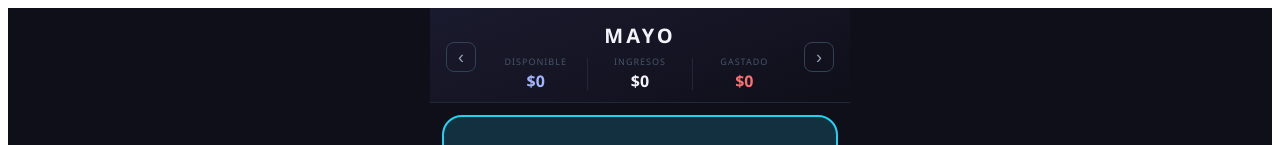
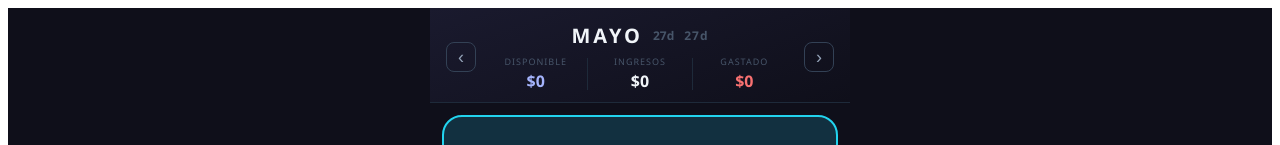
Before and after one commit to Alfrevn/mis-finanzas, a React (Vite) app: page / in a window 1280 px wide. Shown: the top 145 px of the page. Built offline with nearby package versions, Linux system fonts and the light colour scheme.

Commit message:
Update App.jsx

```diff
--- a/src/App.jsx
+++ b/src/App.jsx
@@ -128,7 +128,7 @@ export default function App() {
   const totalSpent     = SPEND_CATS.reduce((a,c)=>a+(totals[c.id]||0),0);
   const available      = totalIncome - totalSpent - (totals["ahorro"]||0);
   const totalBudgets   = Object.values(md.budgets||{}).reduce((a,b)=>a+b,0);
-  const montoRestante  = totalIncome - totalBudgets;
+  const montoRestante  = totalIncome - (totals["ahorro"]||0) - (totalBudgets - (md.budgets?.["ahorro"]||0));
 
   const pStart = toDateStr(periodStart(period));
   const pEnd   = toDateStr(periodEnd(period));
@@ -222,9 +222,7 @@ export default function App() {
         {budget>0&&<span style={{fontSize:13,fontWeight:700,marginTop:4,color:over?"#f87171":ok?"#4ade80":"#94a3b8"}}>
           ${spent.toLocaleString("es-AR")} / ${budget.toLocaleString("es-AR")}
         </span>}
-        {v&&<span style={{fontSize:14,fontWeight:800,marginTop:6,color:v.variance<=0?"#4ade80":"#f87171",background:v.variance<=0?"#14532d66":"#7f1d1d66",borderRadius:10,padding:"4px 14px"}}>
-          {v.variance<=0?`+${Math.abs(v.variance).toLocaleString("es-AR")}` : `-${v.variance.toLocaleString("es-AR")}`}
-        </span>}
+        {v&&(()=>{const days=v.dailyRate>0?Math.round(Math.abs(v.variance)/v.dailyRate*10)/10:0;const sign=v.variance<=0?"+":"-";return <span style={{fontSize:14,fontWeight:800,marginTop:6,color:v.variance<=0?"#4ade80":"#f87171",background:v.variance<=0?"#14532d66":"#7f1d1d66",borderRadius:10,padding:"4px 14px"}}>{sign}{days}d</span>;})()}
       </button>
     );
 
@@ -242,9 +240,7 @@ export default function App() {
         {budget>0&&<span style={{fontSize:10,fontWeight:700,marginTop:3,color:over?"#f87171":ok?"#4ade80":"#94a3b8"}}>
           ${spent.toLocaleString("es-AR")} / ${budget.toLocaleString("es-AR")}
         </span>}
-        {v&&<span style={{fontSize:11,fontWeight:800,marginTop:3,color:v.variance<=0?"#4ade80":"#f87171",background:v.variance<=0?"#14532d66":"#7f1d1d66",borderRadius:8,padding:"2px 8px"}}>
-          {v.variance<=0?`+${Math.abs(v.variance).toLocaleString("es-AR")}` : `-${v.variance.toLocaleString("es-AR")}`}
-        </span>}
+        {v&&(()=>{const days=v.dailyRate>0?Math.round(Math.abs(v.variance)/v.dailyRate*10)/10:0;const sign=v.variance<=0?"+":"-";return <span style={{fontSize:11,fontWeight:800,marginTop:3,color:v.variance<=0?"#4ade80":"#f87171",background:v.variance<=0?"#14532d66":"#7f1d1d66",borderRadius:8,padding:"2px 8px"}}>{sign}{days}d</span>;})()}
       </button>
     );
 
@@ -268,11 +264,26 @@ export default function App() {
   return (
     <div style={S.root}><div style={S.app}>
 
-      <div style={S.header}>
+      <div style={{...S.header, position:"sticky", top:0, zIndex:50}}>
         <div style={S.headerTop}>
           <button style={S.navBtn} onClick={()=>{ const p=prevPeriod(period); if(isPeriodAllowed(p)) setPeriod(p); }}>‹</button>
           <div style={S.headerCenter}>
-            <span style={S.monthTitle}>{periodLabel(period)}</span>
+            <div style={{display:"flex",alignItems:"center",gap:10}}>
+              <div style={{display:"flex",alignItems:"center",gap:10}}>
+              <span style={S.monthTitle}>{periodLabel(period)}</span>
+              <span style={{color:"#475569",fontSize:12,fontWeight:700}}>
+                {(()=>{ const end=periodEnd(period); const today=new Date(); today.setHours(0,0,0,0); return Math.max(0,Math.round((end-today)/86400000))+"d"; })()}
+              </span>
+            </div>
+              <span style={{color:"#475569",fontSize:12,fontWeight:700,letterSpacing:1}}>
+                {(()=>{
+                  const end = periodEnd(period);
+                  const today = new Date(); today.setHours(0,0,0,0);
+                  const diff = Math.max(0, Math.round((end-today)/86400000));
+                  return diff+"d";
+                })()}
+              </span>
+            </div>
             <div style={S.heroRow}>
               <div style={S.heroCard}>
                 <span style={S.heroCaption}>disponible</span>
@@ -389,7 +400,7 @@ export default function App() {
                       {v
                         ? <div style={{display:"flex",justifyContent:"space-between",marginTop:4}}>
                             <span style={S.metaText}>${v.dailyRate}/día</span>
-                            <span style={S.metaText}>Esp: ${v.expected.toLocaleString("es-AR")} · {v.daysLeft}d</span>
+                            <span style={S.metaText}>{v.daysLeft}d restantes</span>
                           </div>
                         : <div style={{marginTop:4}}>
                             <span style={{...S.metaText,color:over?"#f87171":"#64748b"}}>
```
